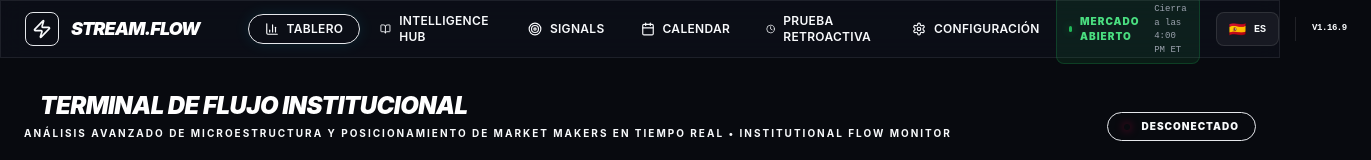
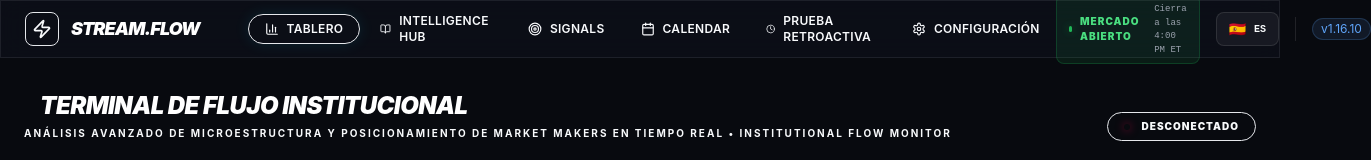
Before and after one commit to csubi1974/stream-app, a React (Vite) app: page / in a window 1280 px wide. Shown: the top 160 px of the page, 1371 px wide, since content can reach past the window. Built offline with nearby package versions, Linux system fonts and the light colour scheme; no server answers.

Commit message:
chore(ui): Sync UI version badge to v1.16.10

```diff
--- a/src/components/layout/Header.tsx
+++ b/src/components/layout/Header.tsx
@@ -125,7 +125,7 @@ export function Header() {
             </button>
 
             <div className="flex items-center border-l border-white/10 pl-4 h-6">
-              <span className="text-[9px] text-ink-muted data-font font-bold uppercase tracking-tighter tabular-nums">v1.16.9</span>
+              <span className="text-xs text-blue-400 bg-blue-400/10 px-2 py-0.5 rounded-full border border-blue-400/20">v1.16.10</span>
             </div>
           </div>
         </div>
```
